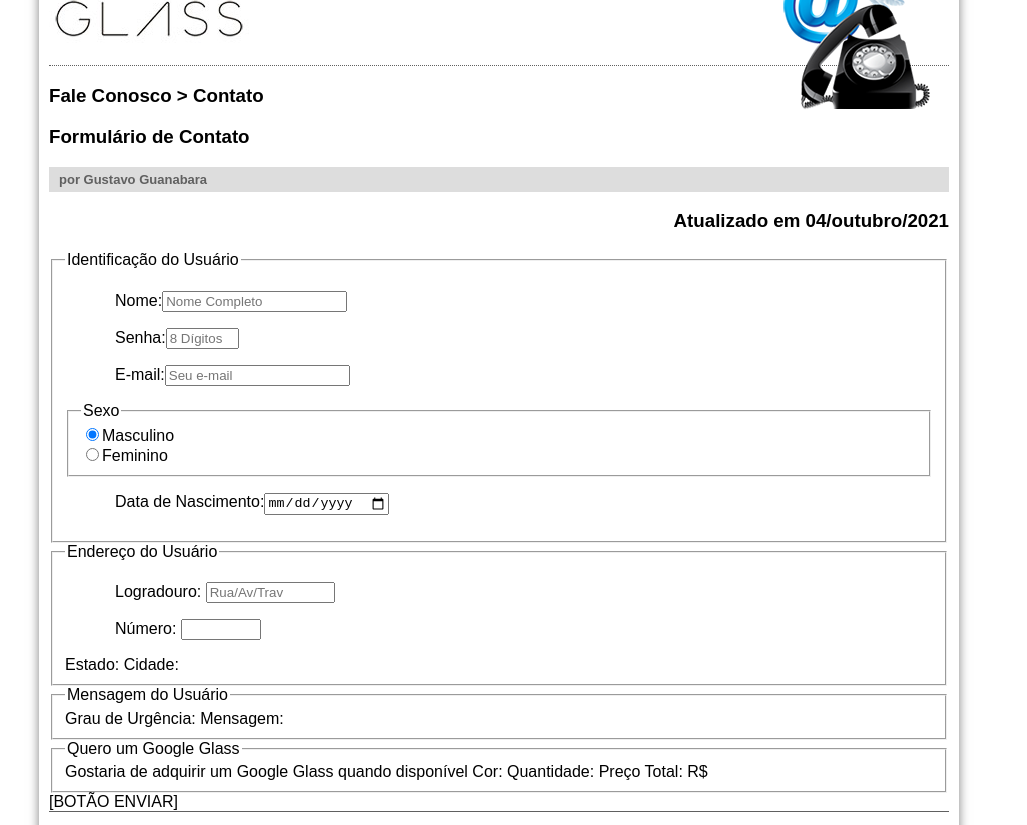
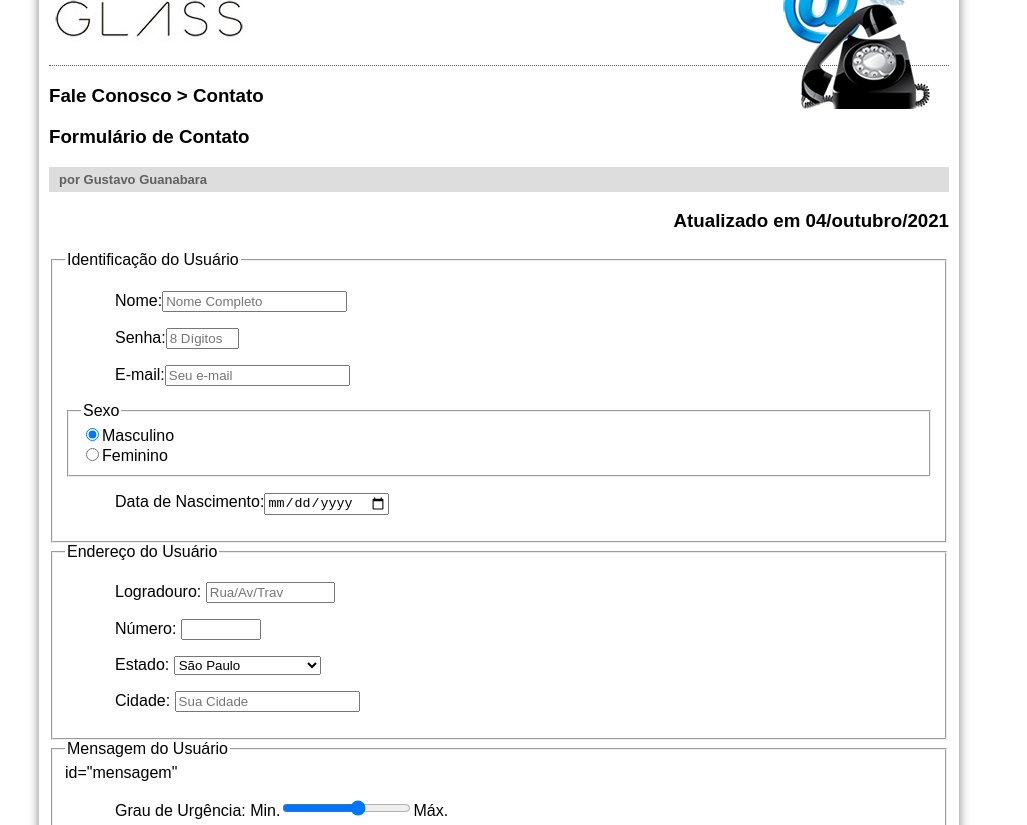
Before and after one commit to webersonclw/Curso-Em-Video-HTML5, a plain HTML site: page fale-conosco.html in a window 1280 px wide. Shown: the part 104-929 px from the top of the page, without its empty margins (141-1168 px from the left). Drawn offline with Linux system fonts and the light colour scheme.

Commit message:
Update fale-conosco.html

```diff
--- a/fale-conosco.html
+++ b/fale-conosco.html
@@ -38,7 +38,7 @@
                     <h3 class="direita">Atualizado em 04/outubro/2021</h3>
                 </hgroup>
             </header>
-            <form>
+            <form method="post" id="fContato" action="mailto:contato@cursoemvideo.com">
                 <fieldset id="usuario"><legend>Identificação do Usuário</legend>
                     <p><label for="cNome"> Nome:</label><input type="text" name="tNome" id="cNome" size="20" maxlength="30" placeholder="Nome Completo"/></p>
                     <p><label for="cSenha"> Senha:</label><input type="password" name="tSenha" id="cSenha" size="6" maxlength="8" placeholder="8 Dígitos"/></p>
@@ -51,16 +51,42 @@
                 </fieldset>
 
                 <fieldset id="endereco"><legend>Endereço do Usuário</legend>
-                    <p>Logradouro: <input type="text" name="tRua" id="cRua" size="13" maxlength="80" placeholder="Rua/Av/Trav"/></p>
-                    <p>Número: <input type="number" name="tNum" id="cNum" min="0" max="99999"/></p>
-                    Estado:
-                    Cidade:
+                    <p><label for="cRua">Logradouro:</label> <input type="text" name="tRua" id="cRua" size="13" maxlength="80" placeholder="Rua/Av/Trav"/></p>
+                    <p><label for="cNum">Número:</label> <input type="number" name="tNum" id="cNum" min="0" max="99999"/></p>
+                    <p><label for="cEst">Estado:</label> <select name="tEst" id="cEst">
+                        <optgroup label="Região Suldeste">
+                            <option value="RJ">Rio de Janeiro</option>
+                            <option value="MG">Minas Gerais</option>
+                            <option value="SP" selected>São Paulo</option>
+                            <option value="ES">Espírito Santo</option>
+                        </optgroup>
+                        <optgroup label="Região Sul">
+                            <option value="PR">Parana</option>
+                            <option value="SC">Santa CAtarina</option>
+                            <option value="RS">Rio Grande do Sul</option>
+                        </optgroup>
+                    </select></p>
+                    <p><label for="cCid">Cidade:</label>
+                        <input type="text" name="tCid" id="cCid" maxlength="40" size="20" placeholder="Sua Cidade" list="cidades"/></p>
+                        <datalist id="cidades">
+                            <option value="Rio de Janeiro"></option>
+                            <option value="Niterói"></option>
+                            <option value="Resende"></option>
+                            <option value="Atibaia"></option>
+                            <option value="Bragança Ptª"></option>
+                            <option value="São Paulo"></option>
+                            <option value="Extrema"></option>
+                            <option value="Pedralva"></option>
+                        </datalist>
+
+
                 </fieldset>
 
-                <fieldset>
-                    <legend id="mensagem">Mensagem do Usuário</legend>
-                    Grau de Urgência:
-                    Mensagem:
+                <fieldset> id="mensagem"<legend>Mensagem do Usuário</legend>
+                    <p><label for="cUrg">Grau de Urgência:</label>
+                    Min.<input type="range" name="tUrg" id="cUrg" min="0" max="10" step="2"/>Máx.</p>
+                    <p><label for="cMsg">Mensagem:</label>
+                    <textarea name="tMsg" id="cMsg" cols="45" rows="5" placeholder="Deixe aqui sua Mensagem!!"></textarea></p>
                 </fieldset>
 
                 <fieldset>
```
